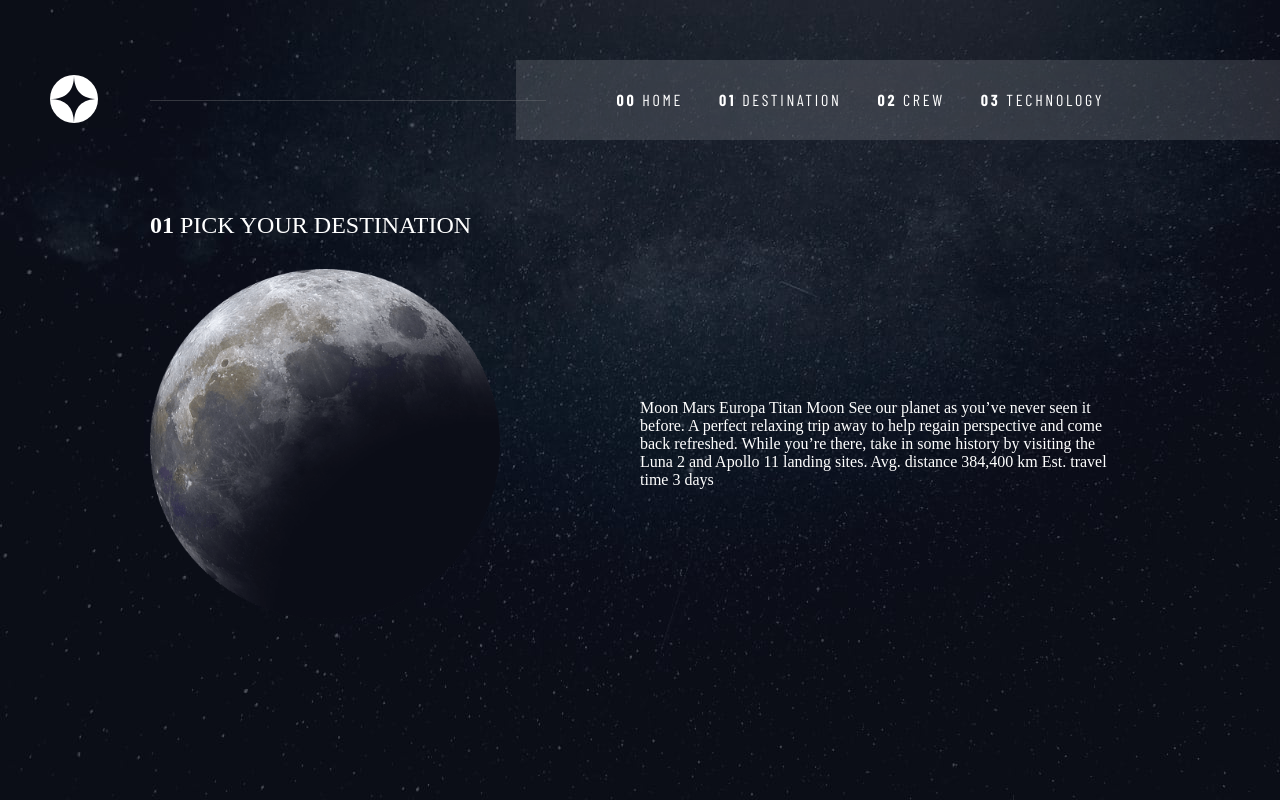
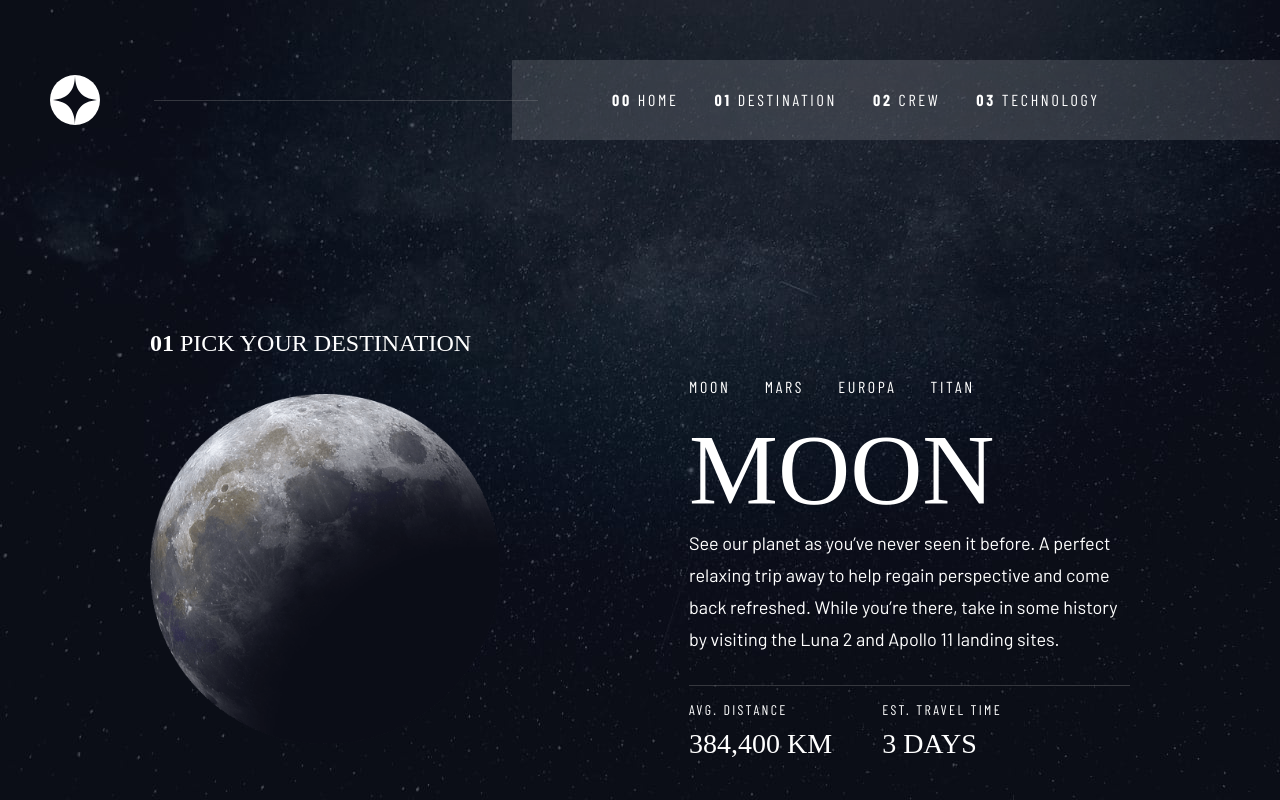
Before and after one commit to joseluis-max/space-tourism-multi-page, a plain HTML site: page destination-moon.html in a window 1280 px wide. Drawn offline with nearby package versions, Linux system fonts and the light colour scheme; a web font is replaced by a local one.

Commit message:
UPDATE: destination

```diff
--- a/destination-moon.html
+++ b/destination-moon.html
@@ -43,23 +43,32 @@
 
       <div class="destination-moon"></div>
 
-      <div class="destination-content_info">
-          Moon
-          Mars
-          Europa
-          Titan
+      <div class="destination-content-info">
+        <nav class="destination-content-info_nav">
+          <a class="destination-content-info_navlink" href="">Moon</a>
+          <a class="destination-content-info_navlink" href="">Mars</a>
+          <a class="destination-content-info_navlink" href="">Europa</a>
+          <a class="destination-content-info_navlink" href="">Titan</a>
+        </nav>
 
-          Moon
+        <h2 class="destination-content-info_title">Moon</h2>
 
+        <p class="destination-content-info_text">
           See our planet as you’ve never seen it before. A perfect relaxing trip away to help
           regain perspective and come back refreshed. While you’re there, take in some history
           by visiting the Luna 2 and Apollo 11 landing sites.
-
-          Avg. distance
-          384,400 km
-
-          Est. travel time
-          3 days
+        </p>
+          <div class="destination-line"></div>
+        <div class="destination-content-info_wrapper">
+          <div class="destination-content-info_wrapper2">
+            <h2 class="destination-content-info_distanceTime">Avg. distance</h2>
+            <h3 class="destination-content-info_number">384,400 km</h3>
+          </div>
+          <div class="destination-content-info_wrapper2">
+            <h2 class="destination-content-info_distanceTime">Est. travel time</h2>
+            <h3 class="destination-content-info_number">3 days</h3>
+          </div>
+        </div>
       </div>
     </div>
   </main>
--- a/styles/index.scss
+++ b/styles/index.scss
@@ -8,8 +8,9 @@ body{
   padding: 0px;
   margin: 0px;
 }
-h1, h2{
+h1, h2,h3{
   margin: 0px 0px 0px 0px;
+  font-weight: normal;
 }
 .header{
   position: fixed;
@@ -23,12 +24,13 @@ h1, h2{
   box-sizing: border-box;
   &-logo{
     background: no-repeat url(../assets/shared/logo.svg);
+    background-size:50px;
     width: 50px;
     height: 50px;
     margin: 0px 50px;
   }
   &-line{
-    width: 400px;
+    width: 30%;
     border-top: 1px solid $gray;
     margin:0px -30px 0px 0px;
   }
@@ -53,8 +55,7 @@ h1, h2{
         border-bottom: 5px solid $white;
       }
       &:hover{
-        border-bottom: 5px solid $white;
-        opacity: 0.50;
+        @include hover;
       }
     }
     &_number{
@@ -116,12 +117,17 @@ h1, h2{
   width: 100vw;
   height: 100vh;
   display: flex;
-  align-items: center;
+  align-items: flex-end;
   &-moon{
     background: no-repeat url(../assets/destination/image-moon.png);
     background-size: 350px;
     width: 350px;
     height: 350px;
+  }
+  &-line{
+    width: 100%;
+    border-top: 1px solid $gray;
+    margin:0px 0px 15px 0px;
   }
   &-content{
     color: $white;
@@ -130,14 +136,52 @@ h1, h2{
     align-items: center;
     flex-wrap:wrap;
     justify-content: space-between;
+    margin: 0px 0px 40px 0px;
     &_title{
       font-weight: normal;
       width: 100%;
-      margin: 30px 0px;
+      margin: 0px 0px 20px 0px;
       text-transform: uppercase;
     }
-    &_info{
-      width: 50%;
+    &-info{
+      width: 45%;
+      &_nav{
+         height: 25px;
+      }
+      &_navlink{
+        @include nav-font;
+        display: inline-block;
+        text-transform: uppercase;
+        color: $white;
+        text-decoration: none;
+        margin: 0px 30px 0px 0px;
+        height: 100%;
+        &:hover{
+          @include hover;
+      }
+      }
+      &_title{
+        @include heading_2;
+        text-transform: uppercase;
+        margin: 10px 0px 0px 0px;
+      }
+      &_text{
+        @include body_text;
+        margin:0px 0px 30px 0px;
+      }
+      &_wrapper{
+        display: flex;
+      }
+      &_distanceTime{
+        @include subheading_2;
+        text-transform: uppercase;
+        margin: 0px 50px 0px 0px;
+      }
+      &_number{
+        @include subheading_1;
+        text-transform: uppercase;
+        margin: 10px 50px 0px 0px;
+      }
     }
   }
 }
```
Also changed, not shown: styles/index.css.
